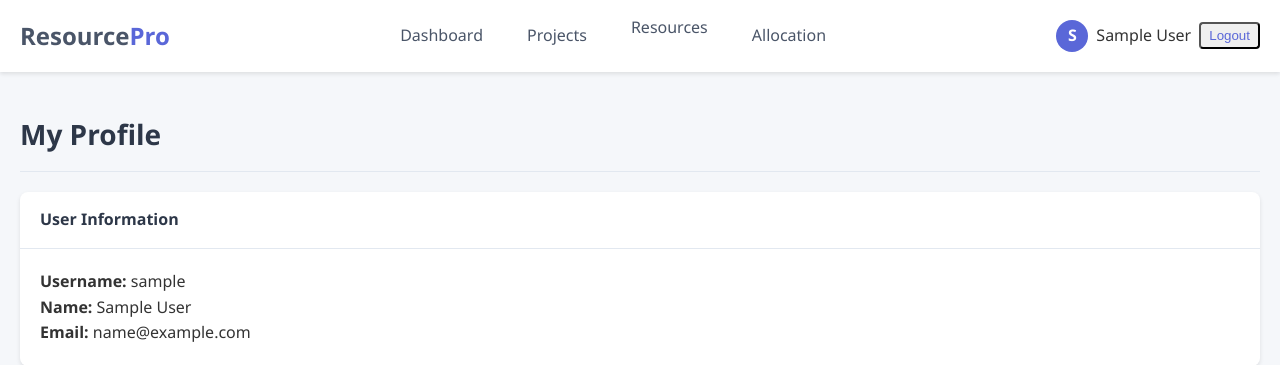
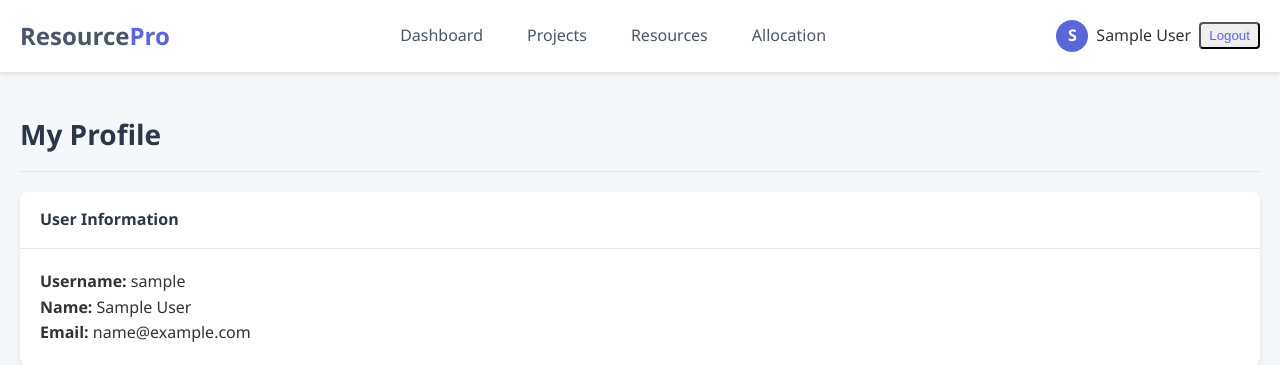
Before and after one commit to avishekpaul1310/resourcepro, a Django app: page /accounts/profile/ in a window 1280 px wide. Shown: the top 365 px of the page. Run offline with Django 5.2, Linux system fonts and the light colour scheme; the visitor is signed in with stand-in values (Sample User, id 1).

Commit message:
Refactor header navigation for improved alignment and structure

```diff
--- a/templates/includes/header.html
+++ b/templates/includes/header.html
@@ -5,7 +5,7 @@
             <a href="{% url 'dashboard' %}" class="nav-item {% if request.path == '/dashboard/' %}active{% endif %}">Dashboard</a>
             <a href="{% url 'project_list' %}" class="nav-item {% if '/projects/' in request.path %}active{% endif %}">Projects</a>
 
-            <div class="dropdown">
+            <div class="dropdown nav-item-container">
                 <a href="{% url 'resource_list' %}" class="nav-item {% if '/resources/' in request.path %}active{% endif %}">Resources</a>
                 <div class="dropdown-content">
                     <a href="{% url 'resource_list' %}">View Resources</a>
@@ -38,9 +38,25 @@
         display: inline-block;
     }
 
+    /* Fix for nav item alignment */
+    .nav-item-container {
+        display: inline-flex;
+        align-items: center;
+        margin: 0;
+        padding: 0;
+    }
+
+    /* Ensure consistent vertical alignment */
+    .nav {
+        display: flex;
+        align-items: center;
+    }
+
     .dropdown-content {
         display: none;
         position: absolute;
+        top: 100%;
+        left: 0;
         background-color: #fff;
         min-width: 160px;
         box-shadow: 0px 8px 16px 0px rgba(0,0,0,0.2);
```
